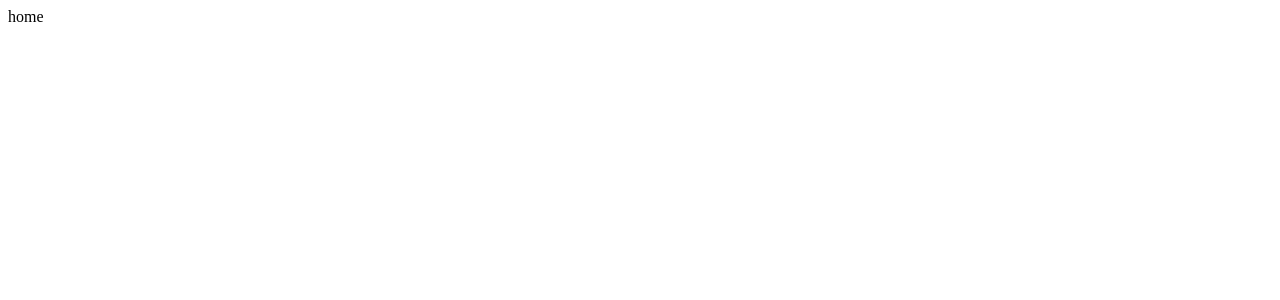
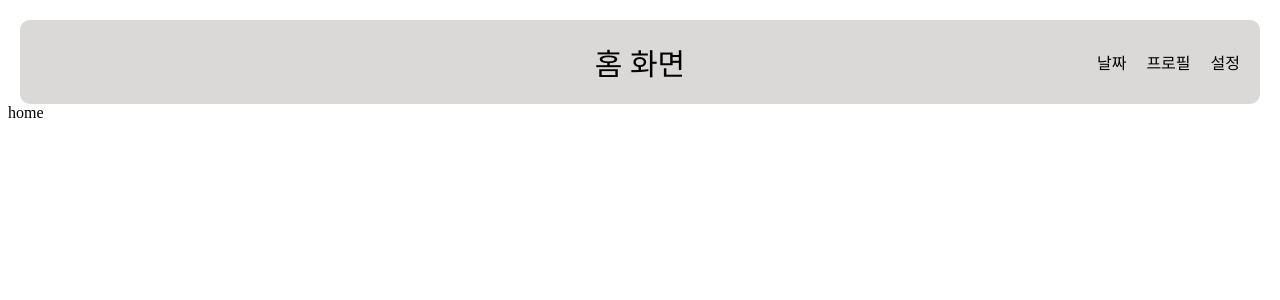
Before and after one commit to doongeon/vue-skeleton, a Vue app: page / in a window 1280 px wide. Shown: the top 300 px of the page. Built offline with nearby package versions, Linux system fonts and the light colour scheme.

Commit message:
feature/Header

```diff
--- a/src/App.vue
+++ b/src/App.vue
@@ -1,7 +1,10 @@
 <script setup>
-import { RouterView } from 'vue-router'
+import Header from './views/Header.vue'
 </script>
 
 <template>
-  <RouterView />
+  <div>
+    <Header />
+    <Router-View />
+  </div>
 </template>
--- /dev/null
+++ b/src/assets/header.css
@@ -0,0 +1,53 @@
+/* 상단바 */
+.header {
+  width: 1200px;
+  margin: 20px auto 0;
+  background-color: #dad9d7;
+  padding: 30px 20px;
+  border-radius: 10px;
+  display: flex;
+  align-items: center;
+  justify-content: space-between;
+  position: relative;
+}
+
+/* 홈화면 */
+.title {
+  position: absolute;
+  left: 50%;
+  transform: translateX(-50%);
+  font-size: 30px;
+}
+
+/* 오른쪽 메뉴 */
+.menu {
+  display: flex;
+  gap: 20px;
+  position: relative;
+  margin-left: auto;
+  align-items: center;
+}
+
+/* 설정 팝업창 */
+.popup {
+  position: absolute;
+  top: 35px;
+  right: 0;
+  background: #f3f3f3;
+  border-radius: 8px;
+  padding: 15px;
+  display: flex;
+  flex-direction: column;
+  gap: 8px;
+  z-index: 100;
+}
+
+.popup button {
+  border: none;
+  padding: 10px;
+  cursor: pointer;
+}
+
+.popup button:hover {
+  background-color: #fffefe;
+}
--- /dev/null
+++ b/src/views/Header.vue
@@ -0,0 +1,28 @@
+<script setup>
+import '@/assets/header.css'
+import { ref } from 'vue'
+
+const showSettingPopup = ref(false)
+
+function toggleSetting() {
+  showSettingPopup.value = !showSettingPopup.value
+}
+</script>
+
+<template>
+  <div class="header">
+    <div class="title">홈 화면</div>
+    <div class="menu">
+      <span>날짜</span>
+      <span>프로필</span>
+      <span class="setting" @click="toggleSetting">설정</span>
+
+      <div class="popup" v-if="showSettingPopup">
+        <button>로그아웃</button>
+        <button>태그 추가</button>
+      </div>
+    </div>
+  </div>
+</template>
+
+<style></style>
```
